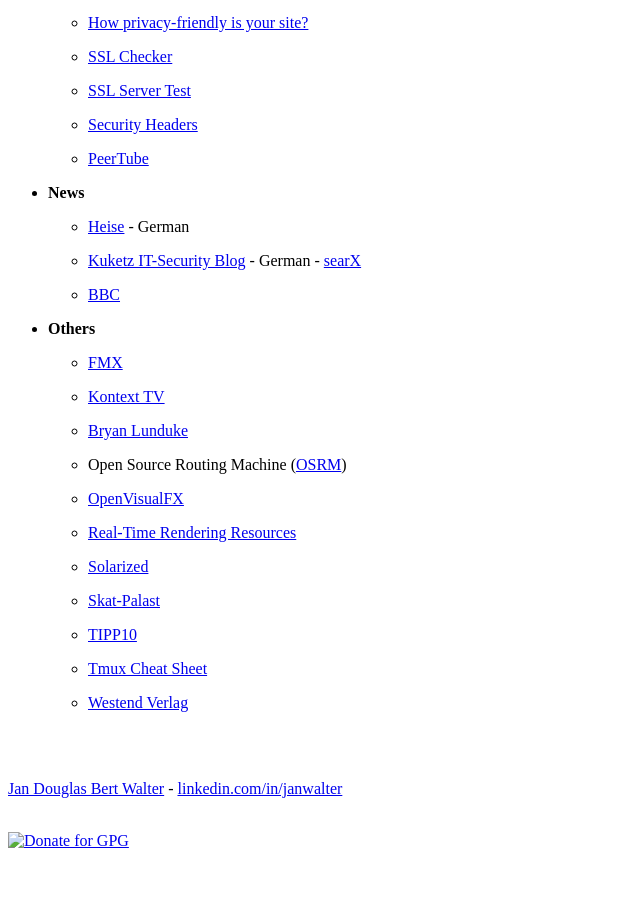
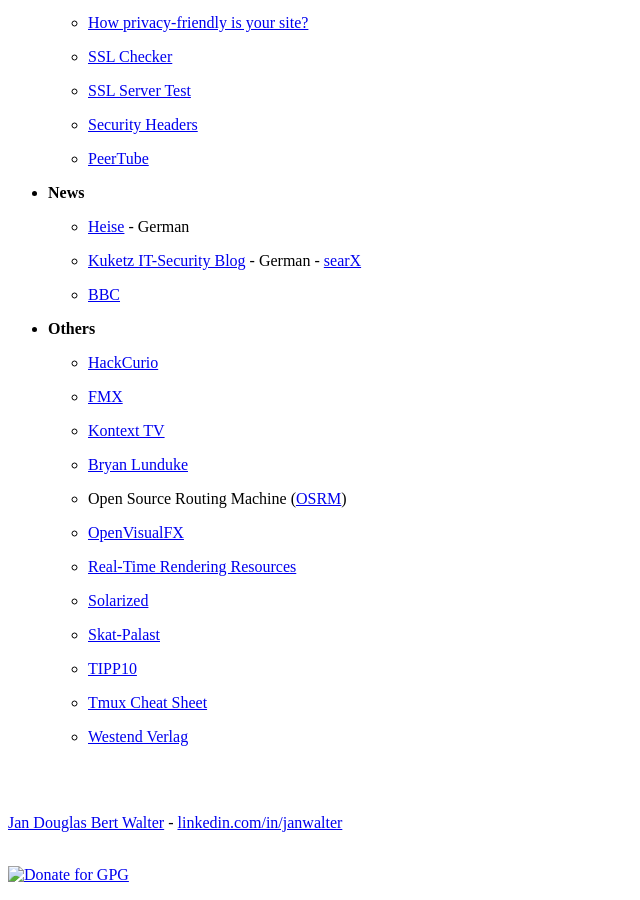
Before and after one commit to wahn/jan_walter_org, a Jekyll site: the page built from links/index.md, in a window 1280 px wide and 900 px high, scrolled down 7511 px. Shown: the whole window, without its empty margins (0-640 px from the left). Built offline with Jekyll 4.4.1, drawn with Linux system fonts in a browser that asks for light colours; Markdown is read by kramdown in place of the engine named in the settings; before the commit the page ends 8377 px from its top, so only the background shows below that.

Commit message:
Add link to HackCurio.

```diff
--- a/links/index.md
+++ b/links/index.md
@@ -493,6 +493,8 @@
 
 * __Others__
 
+    - [HackCurio](https://hackcur.io)
+
     - [FMX](https://fmx.de)
 
     - [Kontext TV](http://www.kontext-tv.de)
```
